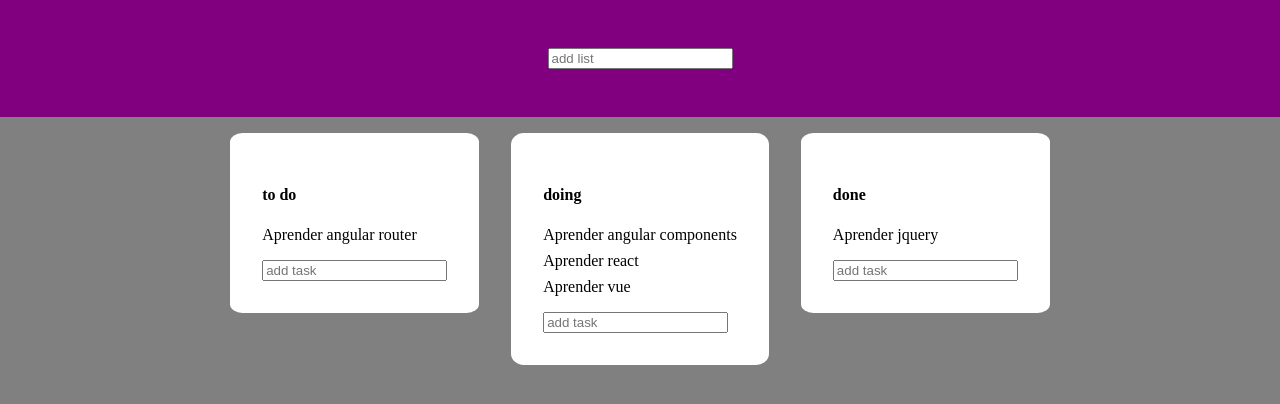
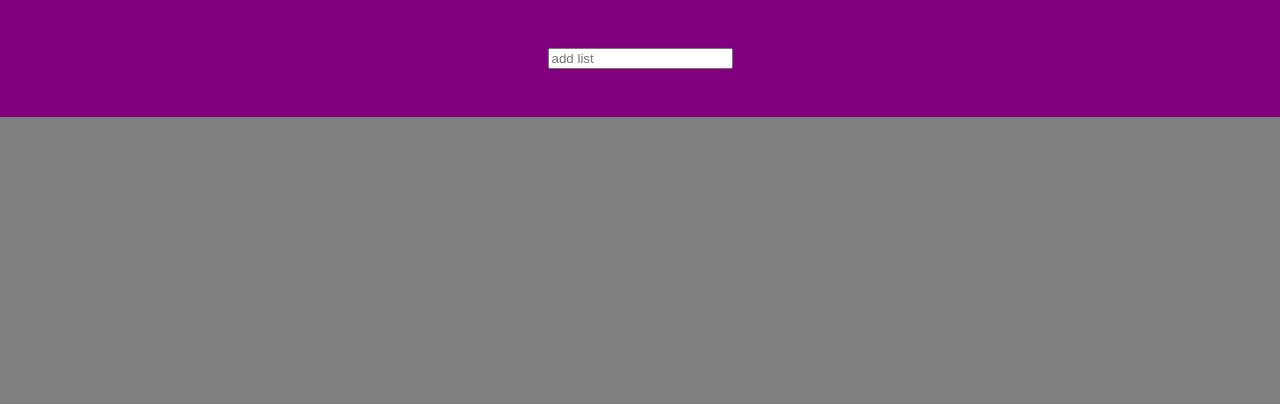
Before and after one commit to Alcuavi/scrumBoard, an Angular app: page / in a window 1280 px wide. Shown: the top 404 px of the page. Built offline with nearby package versions, Linux system fonts and the light colour scheme.

Commit message:
save new list localStoratge

```diff
--- a/src/app/app.component.ts
+++ b/src/app/app.component.ts
@@ -6,38 +6,7 @@ import { Component } from '@angular/core';
   styleUrls: ['./app.component.css']
 })
 export class AppComponent {
-  lists = [
-    {
-      name: 'to do',
-      tasks: [
-        {
-          text: 'Aprender angular router'
-        }
-      ]
-    },
-    {
-      name: 'doing',
-      tasks: [
-        {
-          text: 'Aprender angular components'
-        },
-        {
-          text: 'Aprender react'
-        },
-        {
-          text: 'Aprender vue'
-        }
-      ]
-    },
-    {
-      name: 'done',
-      tasks: [
-        {
-          text: 'Aprender jquery'
-        }
-      ]
-    }
-  ];
+  lists = JSON.parse(localStorage.getItem('lists'))  || [];
   newListText: string;
   addList(){
     const newName = this.newListText.trim();
@@ -45,8 +14,9 @@ export class AppComponent {
       const newList = {
         name: newName,
         tasks:[]
-      }
-      this.lists.push( newList )
+      };
+      this.lists.push( newList );
+      localStorage.setItem('lists', JSON.stringify(this.lists));
       this.newListText = '';
     }
     }
```
